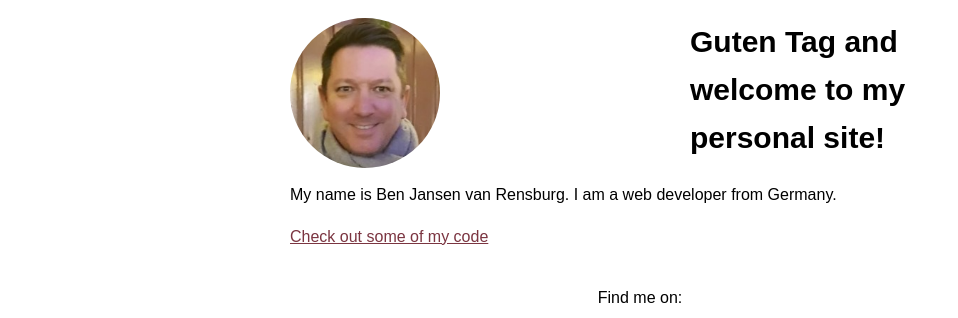
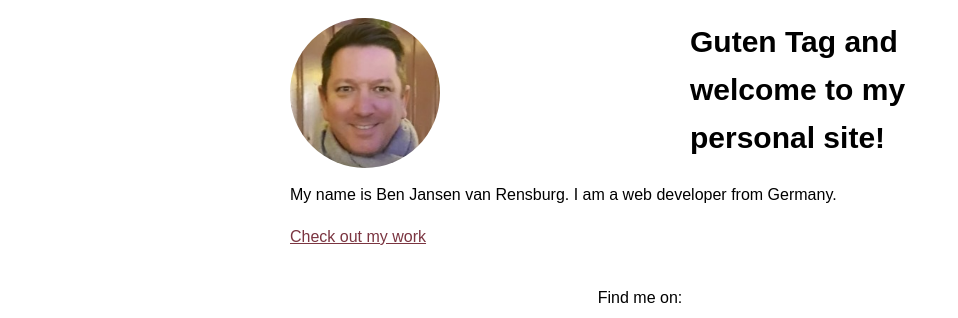
Before and after one commit to barendgabriel/ben-portfolio, a plain HTML site: page index.html in a window 1280 px wide. Shown: the part 142-460 px from the top of the page, without its empty margins (0-958 px from the left). Drawn offline with nearby package versions, Linux system fonts and the light colour scheme.

Commit message:
update check out my work

```diff
--- a/index.html
+++ b/index.html
@@ -61,7 +61,7 @@
         My name is Ben Jansen van Rensburg. I am a <span>web</span> developer
         from Germany.
       </p>
-      <a href="#">Check out some of my code</a>
+      <a href="work.html">Check out my work</a>
     </div>
     <footer class="page-footer">
       <p>Find me on:</p>
```
